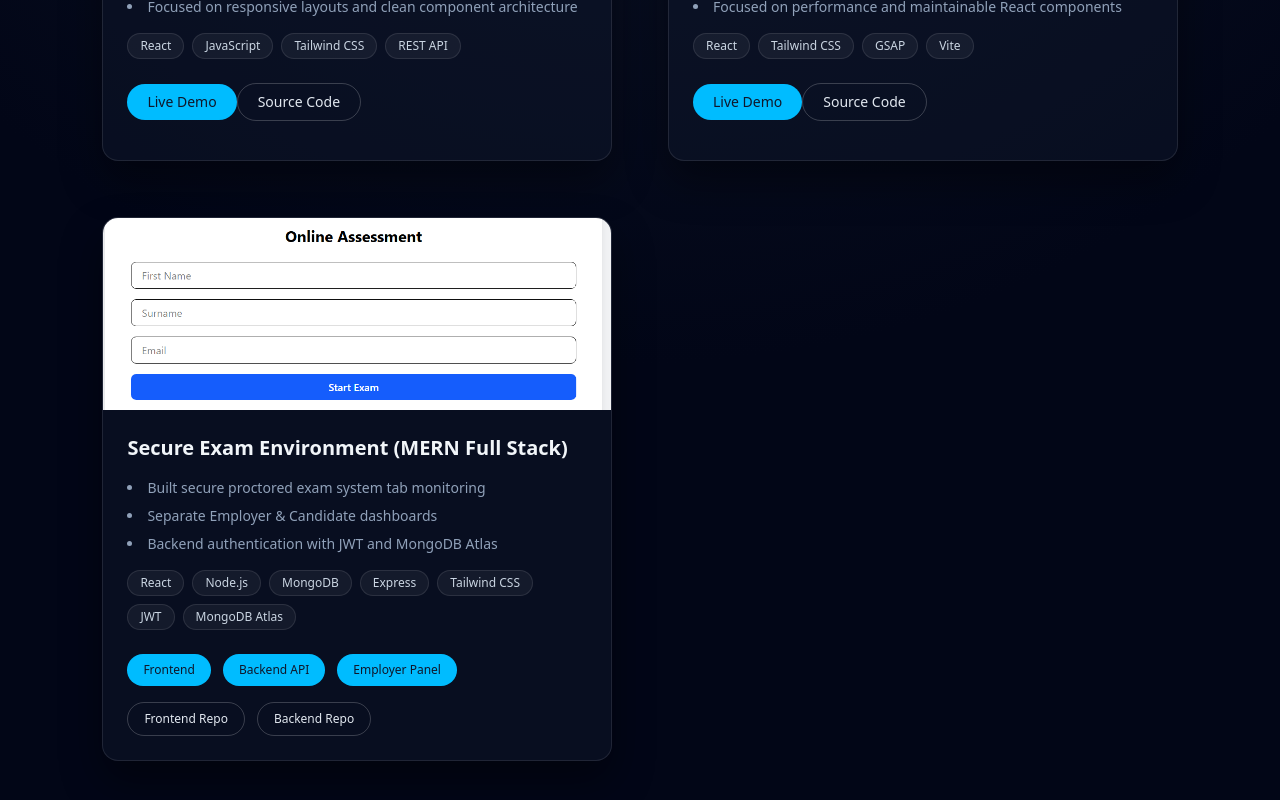
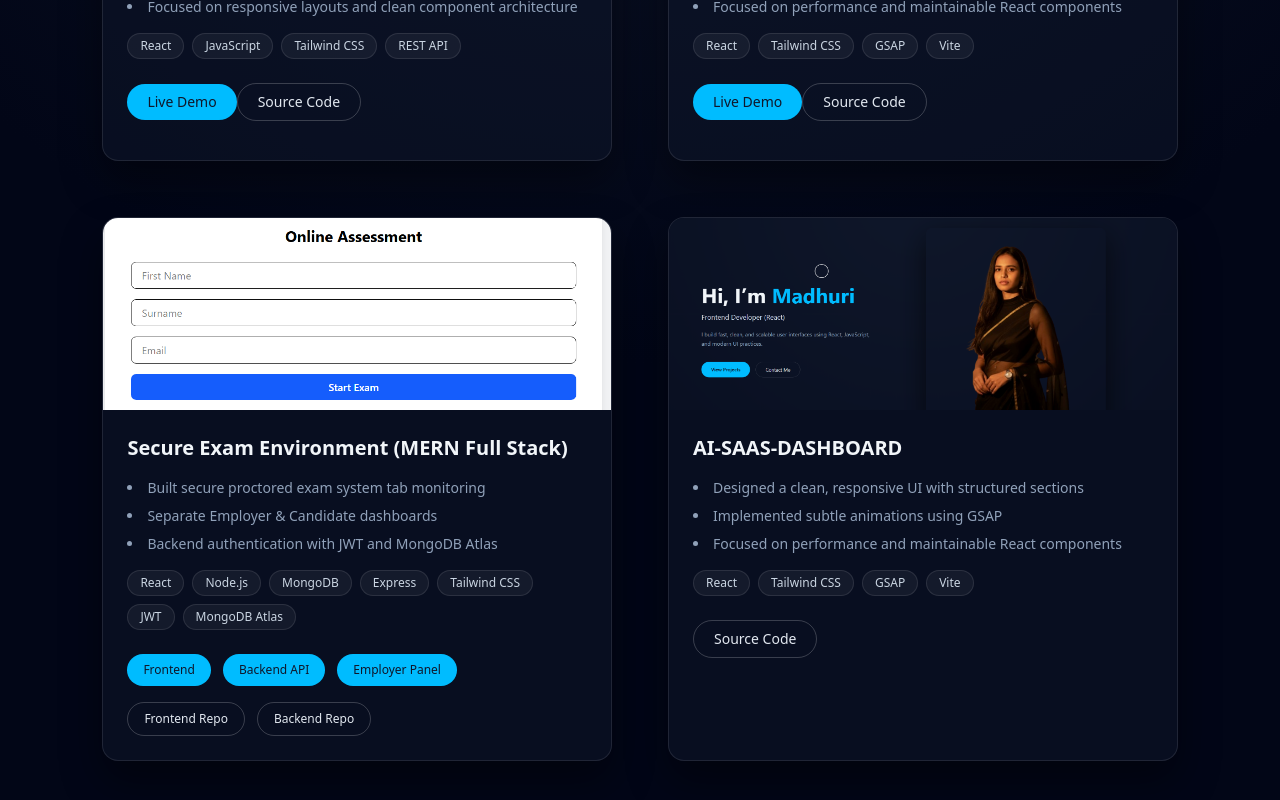
Before and after one commit to Madhuri-Sonawane/ReactPortfolio, a React (Vite) app: page /projects in a window 1280 px wide. Shown: the part 600-1400 px from the top of the page. Built offline with nearby package versions, Linux system fonts and the light colour scheme.

Commit message:
New Project

```diff
--- a/src/data/projects.js
+++ b/src/data/projects.js
@@ -56,4 +56,15 @@ export const projects = [
     { label: "Backend Repo", url: "https://github.com/Madhuri-Sonawane/exam-secure-environment" }
   ]
 },
+ {
+    title: "AI-SAAS-DASHBOARD",
+    image: portfolio,
+    points: [
+      "Designed a clean, responsive UI with structured sections",
+      "Implemented subtle animations using GSAP",
+      "Focused on performance and maintainable React components",
+    ],
+    tech: ["React", "Tailwind CSS", "GSAP", "Vite"],
+    code: "https://github.com/Madhuri-Sonawane/ReactPortfolio",
+  },
 ];
```
